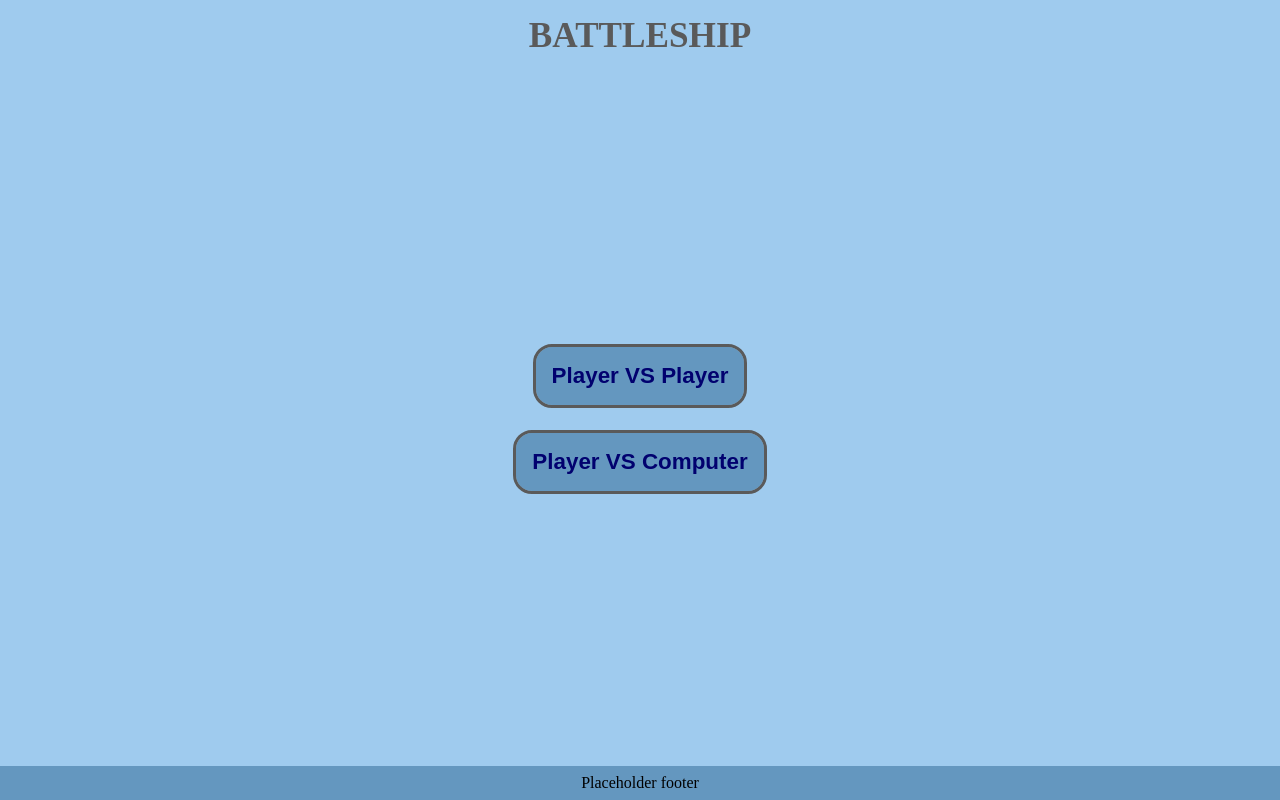
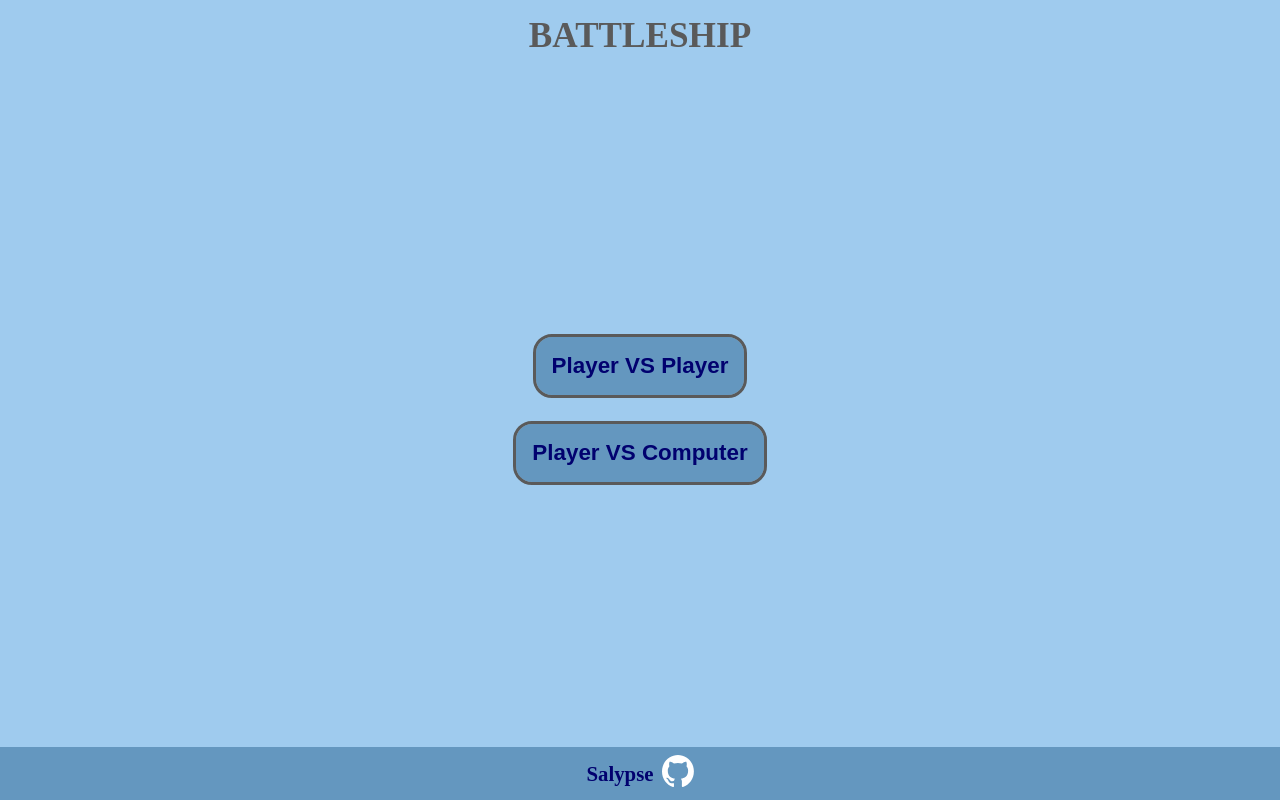
Before and after one commit to Salypse/battleship, a website built with webpack: page src/template.html in a window 1280 px wide. Built offline with nearby package versions, Linux system fonts and the light colour scheme.

Commit message:
Update placeholder footer on home page

```diff
--- a/src/styles.css
+++ b/src/styles.css
@@ -43,13 +43,24 @@ body {
 }
 
 #footer {
+   display: flex;
+   align-items: center;
+   justify-content: center;
+
    width: 100vw;
+   gap: 0.5rem;
 
    padding: 0.5rem;
-   text-align: center;
-   font-size: clamp(0.6rem, 2vw, 1rem);
+   color: var(--text-blue);
+   font-weight: 700;
+   font-size: clamp(0.8rem, 3vw, 1.3rem);
 
    background-color: var(--background-light-blue);
+}
+
+#footer img {
+   width: min(4vw, 4vh);
+   height: min(4vw, 4vh);
 }
 
 #game-type {
--- a/src/template.html
+++ b/src/template.html
@@ -12,7 +12,12 @@
             <button id="pvp">Player VS Player</button>
             <button id="pve">Player VS Computer</button>
          </div>
-         <div id="footer">Placeholder footer</div>
+         <div id="footer">
+            <p>Salypse</p>
+            <a href="https://github.com/Salypse" target="_blank">
+               <img src="./images/github-logo.svg" />
+            </a>
+         </div>
       </div>
    </body>
 </html>
```
Also changed, not shown: src/images/github-logo.svg (added).
